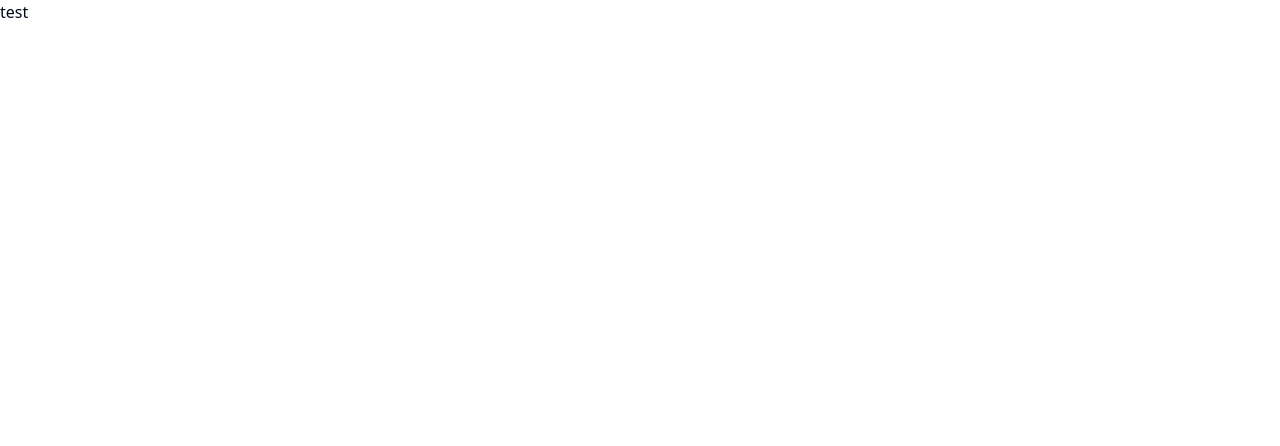
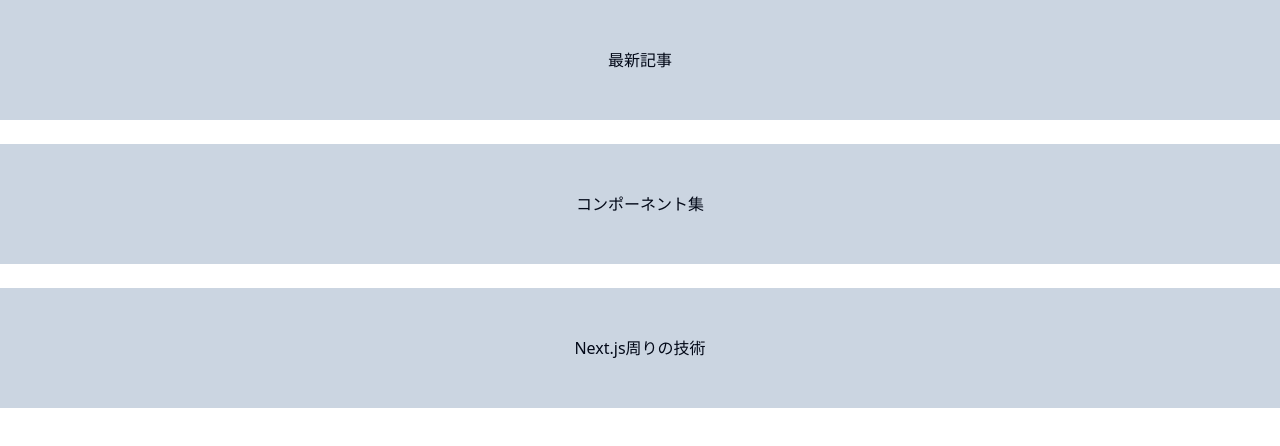
Before and after one commit to kkkumakk001/DevFusion, a Next.js app: page / in a window 1280 px wide. Shown: the top 446 px of the page. Built offline with nearby package versions, Linux system fonts and the light colour scheme.

Commit message:
[feat]: 必要なページを全て作成

```diff
--- /dev/null
+++ b/app/article/[slug]/page.tsx
@@ -0,0 +1,7 @@
+export default function Page() {
+    return (
+        <main>
+            <h2>記事の詳細ページ</h2>
+        </main>
+    );
+}
--- /dev/null
+++ b/app/article/category/[categoryId]/page.tsx
@@ -0,0 +1,7 @@
+export default function Page() {
+    return (
+        <main>
+            <h2>特定のカテゴリで絞り込んだ記事の一覧</h2>
+        </main>
+    );
+}
--- /dev/null
+++ b/app/article/category/[categoryId]/page/[current]/page.tsx
@@ -0,0 +1,7 @@
+export default function Page() {
+    return (
+        <main>
+            <h2>特定のカテゴリで絞り込んだ記事の一覧を10づつ分けた何ページ目か</h2>
+        </main>
+    );
+}
--- /dev/null
+++ b/app/article/page.tsx
@@ -0,0 +1,7 @@
+export default function Articles() {
+    return (
+        <main>
+            <h2>記事一覧</h2>
+        </main>
+    );
+}
--- /dev/null
+++ b/app/article/page/[current]/page.tsx
@@ -0,0 +1,7 @@
+export default function Page() {
+    return (
+        <main>
+            <h2>全記事を10個ごとに分けた何ページ目か</h2>
+        </main>
+    );
+}
--- /dev/null
+++ b/app/article/search/page.tsx
@@ -0,0 +1,7 @@
+export default function Page() {
+    return (
+        <main>
+            <h2>特定のキーワードで絞り込んだ記事の一覧</h2>
+        </main>
+    );
+}
--- /dev/null
+++ b/app/component/[name]/page.tsx
@@ -0,0 +1,7 @@
+export default function Component() {
+    return (
+        <div>
+            <h2>コンポーネント、詳細画面</h2>
+        </div>
+    );
+}
--- /dev/null
+++ b/app/component/page.tsx
@@ -0,0 +1,7 @@
+export default function Components() {
+    return (
+        <main>
+            <h2>コンポーネント集</h2>
+        </main>
+    );
+}
--- /dev/null
+++ b/app/contact/page.tsx
@@ -0,0 +1,7 @@
+export default function Page() {
+    return (
+        <main>
+            <h2>コンタクトページ</h2>
+        </main>
+    );
+}
--- /dev/null
+++ b/app/dashboard/page.tsx
@@ -0,0 +1,7 @@
+export default function Page() {
+    return (
+        <main>
+            <h2>ダッシュボードページ</h2>
+        </main>
+    );
+}
--- a/app/page.tsx
+++ b/app/page.tsx
@@ -1,9 +1,15 @@
-import Image from "next/image";
-
 export default function Home() {
     return (
         <main>
-            <p>test</p>
+            <section className="p-12 mb-6 bg-slate-300">
+                <h2 className="text-center">最新記事</h2>
+            </section>
+            <section className="p-12 mb-6 bg-slate-300">
+                <h2 className="text-center">コンポーネント集</h2>
+            </section>
+            <section className="p-12 mb-6 bg-slate-300">
+                <h2 className="text-center">Next.js周りの技術</h2>
+            </section>
         </main>
     );
 }
```
